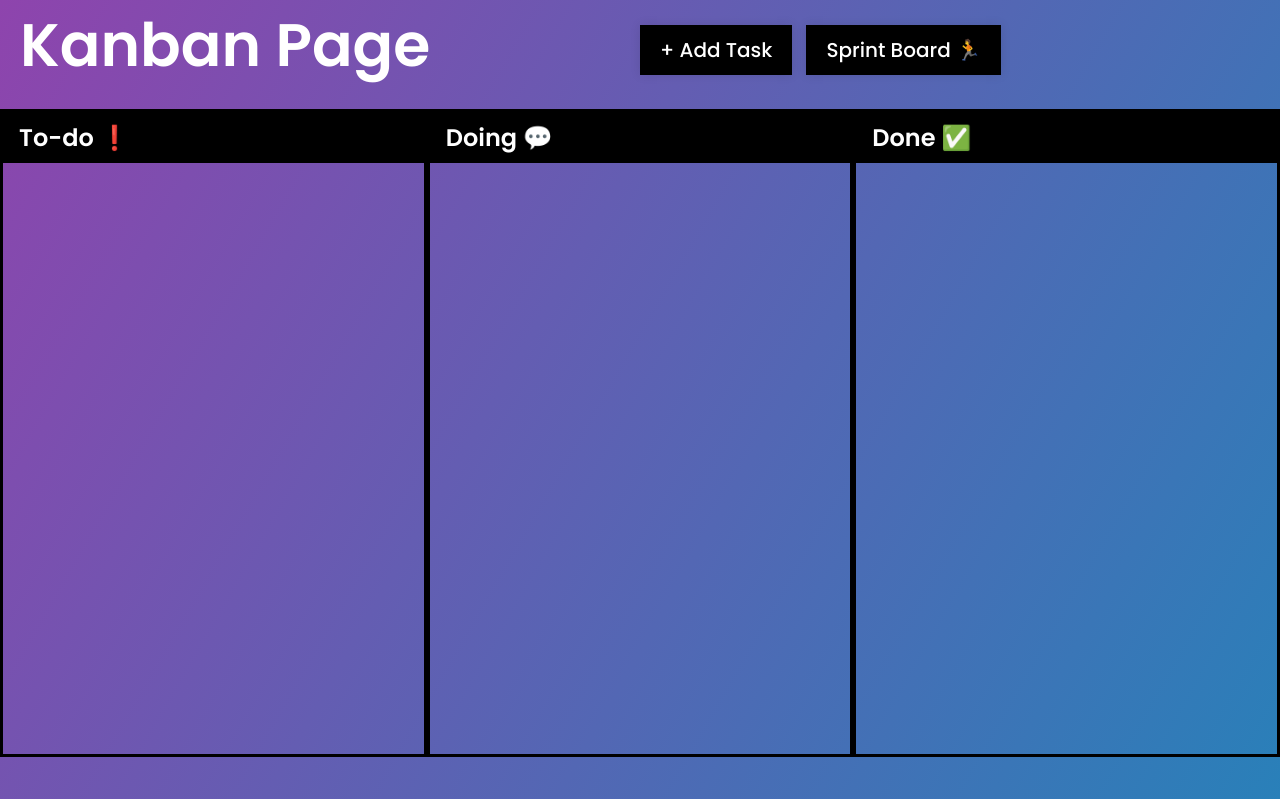
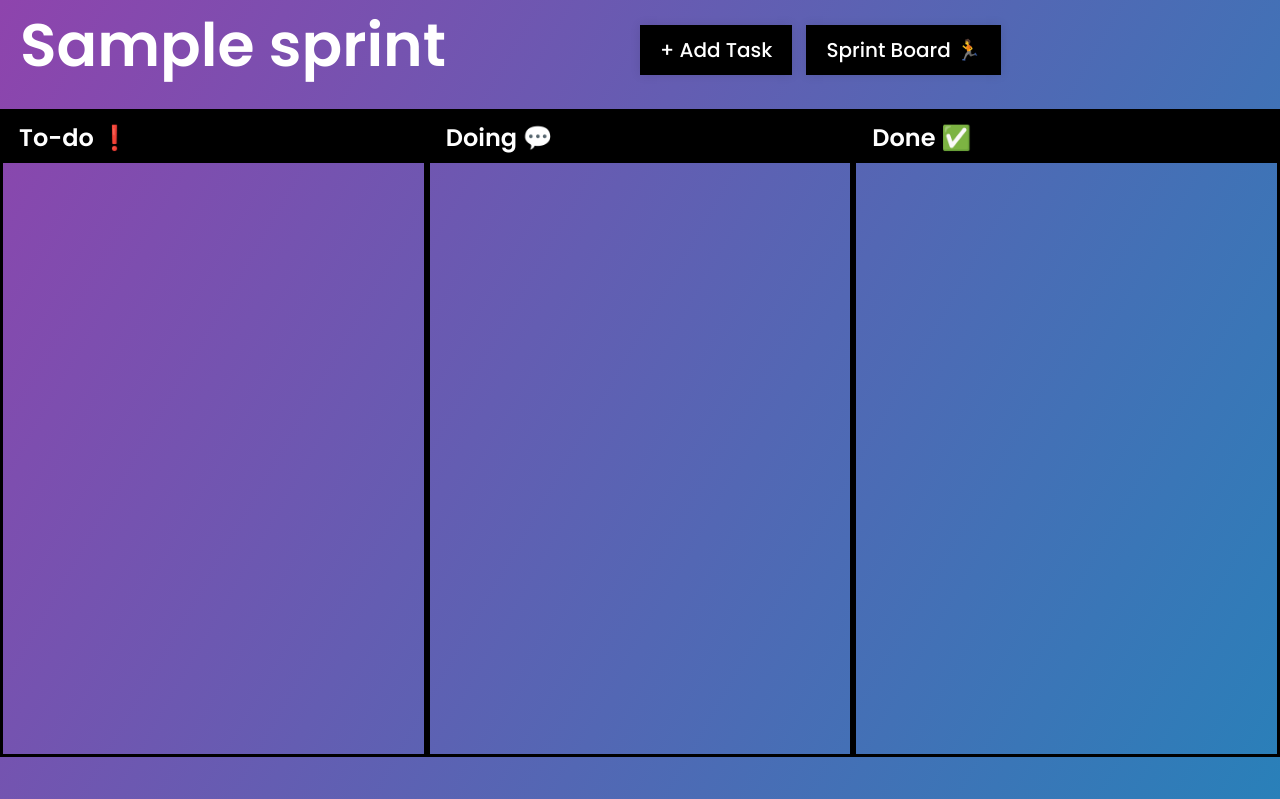
Before and after one commit to NigelTXH/trello_like_website, a Flask app: page /kanban/1 in a window 1280 px wide. Shown: the top 799 px of the page. Run offline with Flask 2, Linux system fonts and the light colour scheme; tables that the repository leaves empty hold one stand-in row (values such as "Sample post").

Commit message:
Safety net commit

```diff
--- a/app.py
+++ b/app.py
@@ -1,6 +1,7 @@
 from flask import Flask, render_template, url_for, request, redirect
 from flask_mail import Mail, Message
 import db
+import datetime
 appDb = db.Database()
 app = Flask(__name__)
 
@@ -71,7 +72,36 @@ def sprint_board():
                 return "There was an issue addind your task!"
     else:
         task_sprint = appDb.all_sprint()
-    return render_template("sprint-board.html",task_sprint=task_sprint,users=users, error = error)
+    length = len(task_sprint)
+    list_of_days = []
+    for sprint in task_sprint:
+
+        # get the start date and make it a date time object
+        card_start = sprint[2].split("-")
+        card_start_year = int(card_start[0])
+        card_start_month = int(card_start[1])
+        card_start_day = int(card_start[2])
+        card_start = datetime.datetime(card_start_year, card_start_month, card_start_day)
+
+        # get the end date and make it a date time object
+        card_end = sprint[3].split("-")
+        card_end_year = int(card_end[0])
+        card_end_month = int(card_end[1])
+        card_end_day = int(card_end[2])
+        card_end = datetime.datetime(card_end_year, card_end_month, card_end_day)
+
+        # check and return the corresponding number of days
+        today = datetime.date.today()
+        today_with_time = datetime.datetime(year=today.year, month=today.month, day=today.day)
+        if card_start > today_with_time:
+            list_of_days.append("Not started")
+        else:
+            days_left = (card_end - today_with_time).days
+            if days_left <= 0:
+                list_of_days.append("Done")
+            else:
+                list_of_days.append(f"Days Remaining: {days_left}")
+    return render_template("sprint-board.html",task_sprint=task_sprint,users=users, error = error, list_of_days=list_of_days, length=length)
 
 @app.route("/login", methods=['GET', 'POST'])
 def login():
@@ -98,6 +128,15 @@ def delete(id):
     try:
         appDb.delete_card(id)
         return redirect('/')
+    except:
+        return 'There was a problem deleting that task'
+
+@app.route('/delete_sprint/<int:id>')
+def delete_sprint(id):
+    try:
+        print(id)
+        appDb.delete_sprint(id)
+        return redirect('/sprint-board')
     except:
         return 'There was a problem deleting that task'
 
@@ -155,14 +194,18 @@ def update_task(id):
 
 @app.route('/kanban/<int:id>', methods=['GET', 'POST'])
 def kanban(id):
+    sprints = appDb.all_sprint()
+    for sprint in sprints:
+        if sprint[0] == id:
+            sprint_name = sprint[1]
     tasks = appDb.all_cards()
     if request.method == "POST":
         task_id = request.form.get("add_task")
         appDb.update_card("sprint_id", id, task_id)
         return redirect(f"/kanban/{id}")
     else:
-        return render_template('kanban.html', tasks=tasks, id=id)
+        return render_template('kanban.html', tasks=tasks, id=id, sprint_name=sprint_name)
 
 if __name__ == "__main__":
     app.run(debug=True)
-    #appDb.clean_db()
+    appDb.clean_db()
--- a/templates/kanban.html
+++ b/templates/kanban.html
@@ -7,7 +7,7 @@
 
 {%block body %}
 <div class="kanban_page">
-    <h1>Kanban Page</h1>
+    <h1>{{sprint_name}}</h1>
      <div class="todo-container" >
         <div class="status">
             <h2>To-do &#10071</h2>
```
Also changed, not shown: Sandbox/sandbox.py (+10 -0 lines), templates/sprint-board.html (+7 -7 lines), webapp.db.
